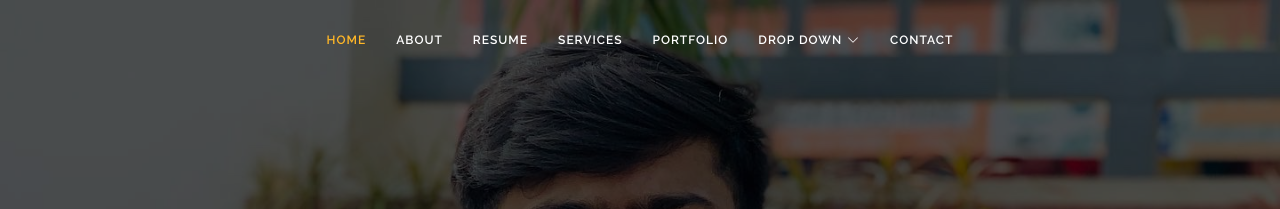
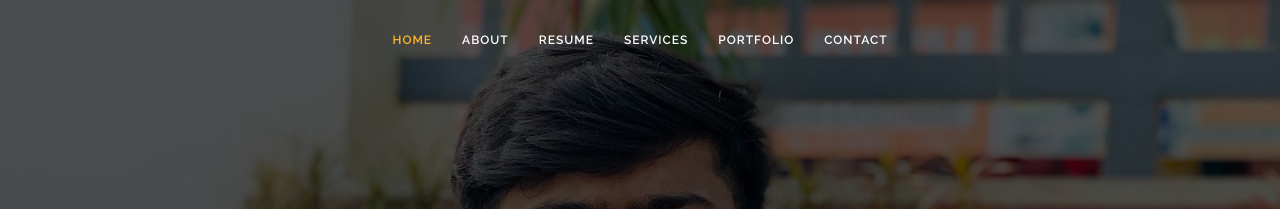
Before and after one commit to mohammedmufleeh/personal, a plain HTML site: page index.html in a window 1280 px wide. Shown: the top 209 px of the page. Drawn offline with nearby package versions, Linux system fonts and the light colour scheme.

Commit message:
Update index.html

```diff
--- a/index.html
+++ b/index.html
@@ -50,7 +50,7 @@
         <li><a class="nav-link scrollto" href="#resume">Resume</a></li>
         <li><a class="nav-link scrollto" href="#services">Services</a></li>
         <li><a class="nav-link scrollto " href="#portfolio">Portfolio</a></li>
-        <li class="dropdown"><a href="#"><span>Drop Down</span> <i class="bi bi-chevron-down"></i></a>
+<!--         <li class="dropdown"><a href="#"><span>Drop Down</span> <i class="bi bi-chevron-down"></i></a> -->
 <!--           <ul>
             <li><a href="#">Drop Down 1</a></li>
             <li class="dropdown"><a href="#"><span>Deep Drop Down</span> <i class="bi bi-chevron-right"></i></a>
```
